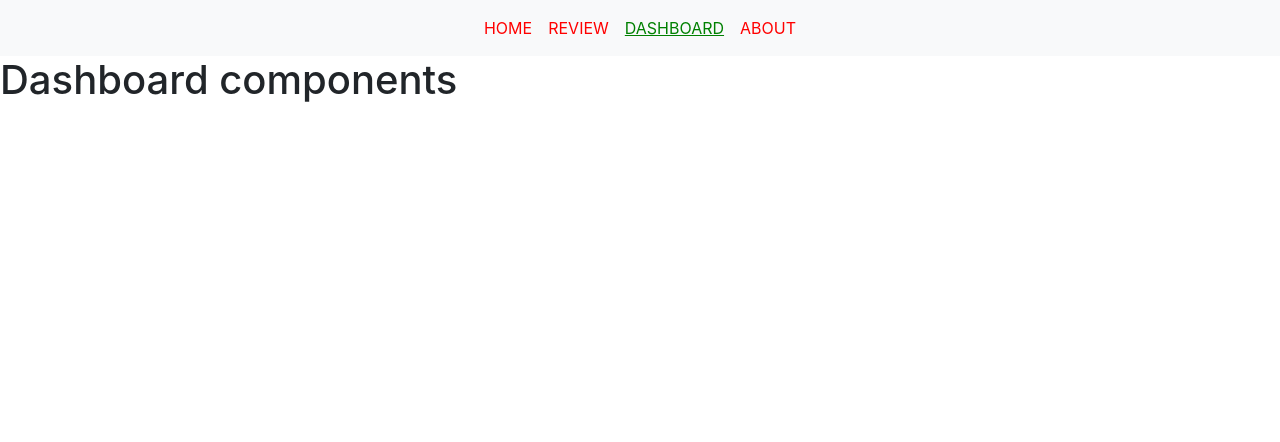
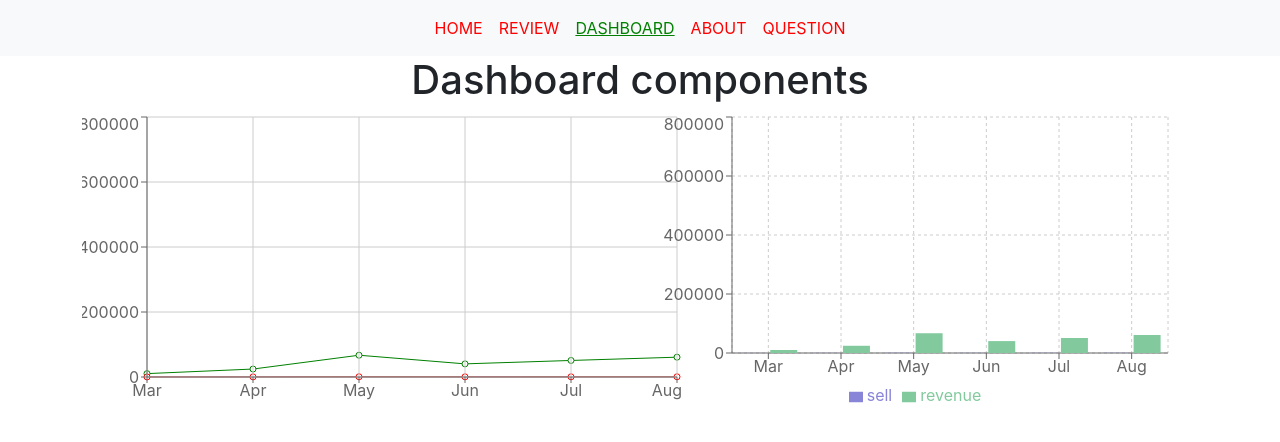
Before and after one commit to rashidul191/product-analysis-website, a React (Create React App) app: page /dashboard in a window 1280 px wide. Shown: the top 442 px of the page. Built offline with nearby package versions, Linux system fonts and the light colour scheme.

Commit message:
add rechart on dashboard

```diff
--- a/package.json
+++ b/package.json
@@ -10,6 +10,7 @@
     "react-dom": "^18.1.0",
     "react-router-dom": "^6.3.0",
     "react-scripts": "5.0.1",
+    "recharts": "^2.1.10",
     "web-vitals": "^2.1.4"
   },
   "scripts": {
--- /dev/null
+++ b/public/data.json
@@ -0,0 +1,38 @@
+[
+    {
+        "month": "Mar",
+        "investment": 100000,
+        "sell": 241,
+        "revenue": 10401
+    },
+    {
+        "month": "Apr",
+        "investment": 200000,
+        "sell": 423,
+        "revenue": 24500
+    },
+    {
+        "month": "May",
+        "investment": 500000,
+        "sell": 726,
+        "revenue": 67010
+    },
+    {
+        "month": "Jun",
+        "investment": 500000,
+        "sell": 529,
+        "revenue": 40405
+    },
+    {
+        "month": "Jul",
+        "investment": 600000,
+        "sell": 601,
+        "revenue": 50900
+    },
+    {
+        "month": "Aug",
+        "investment": 700000,
+        "sell": 670,
+        "revenue": 61000
+    }
+]
--- a/src/App.js
+++ b/src/App.js
@@ -5,6 +5,7 @@ import Dashboard from "./components/Dashboard/Dashboard";
 import Header from "./components/Header/Header";
 import Home from "./components/Home/Home";
 import NotFound from "./components/NotFound/NotFound";
+import Question from "./components/Question/Question";
 import Review from "./components/Review/Review";
 
 function App() {
@@ -18,6 +19,7 @@ function App() {
         <Route path="/review" element={<Review />}></Route>
         <Route path="/dashboard" element={<Dashboard />}></Route>
         <Route path="/about" element={<About />}></Route>
+        <Route path="/question" element={<Question />}></Route>
 
 
 
--- a/src/components/CustomerReview/CustomerReview.js
+++ b/src/components/CustomerReview/CustomerReview.js
@@ -1,22 +1,23 @@
-import React from 'react';
-import { Link } from 'react-router-dom';
-import useReview from '../../hook/useReview';
-import ReviewDetails from '../ReviewDetails/ReviewDetails';
+import React from "react";
+import { Link } from "react-router-dom";
+import useReview from "../../hook/useReview";
+import ReviewDetails from "../ReviewDetails/ReviewDetails";
 
 const CustomerReview = () => {
   const [reviews, setReviews] = useReview();
   return (
     <div>
       <h1 className="text-center">Customer Review</h1>
-      <div className="row row-cols-1 row-cols-md-3 g-4 mt-5">{
-          reviews.map((review) => <ReviewDetails key = {review.id} review={review}></ReviewDetails>)
-      }</div>
-      <div className="text-center my-4">
+      <div className="row row-cols-1 row-cols-md-3 g-4 mt-3 text-center">
+        {reviews.map((review) => (
+          <ReviewDetails key={review.id} review={review}></ReviewDetails>
+        ))}
+      </div>
+      <div className="text-center">
         <button className="btn btn-warning">
           <Link to="/review">See all Review</Link>
         </button>
       </div>
-
     </div>
   );
 };
--- a/src/components/Dashboard/Dashboard.js
+++ b/src/components/Dashboard/Dashboard.js
@@ -1,11 +1,70 @@
-import React from 'react';
+import React, { useEffect, useState } from "react";
+import {
+    Bar,
+    BarChart,
+  CartesianGrid,
+  Legend,
+  Line,
+  LineChart,
+  ResponsiveContainer,
+  Tooltip,
+  XAxis,
+  YAxis,
+} from "recharts";
 
 const Dashboard = () => {
-    return (
-        <div>
-            <h1>Dashboard components</h1>
+  const [data, setData] = useState([]);
+
+  useEffect(() => {
+    const url = `data.json`;
+    fetch(url)
+      .then((res) => res.json())
+      .then((data) => setData(data));
+  }, []);
+
+  return (
+    <div className="container">
+      <h1 className="text-center">Dashboard components</h1>
+      <div className="row row-cols-1 row-cols-md-2">
+        <div className="col">
+          <LineChart width={600} height={300} data={data}>
+            <Line dataKey={"revenue"} stroke={"green"}></Line>
+            <Line dataKey={"sell"} stroke={"red"} />
+            <CartesianGrid stroke="#ccc" />
+            <XAxis dataKey={"month"} />
+            <YAxis dataKey={"investment"} />
+            <Tooltip></Tooltip>
+          </LineChart>
         </div>
-    );
+
+        <div className="col">
+        <ResponsiveContainer width="100%" height="100%">
+        <BarChart
+          width={500}
+          height={300}
+          data={data}
+          margin={{
+            top: 5,
+            right: 30,
+            left: 20,
+            bottom: 5,
+          }}
+        >
+          <CartesianGrid strokeDasharray="3 3" />
+          <XAxis dataKey={"month"} />
+          <YAxis dataKey={"investment"}/>
+          <Tooltip />
+          <Legend />
+          <Bar dataKey={"sell"} fill="#8884d8" />
+          <Bar dataKey={"revenue"} fill="#82ca9d" />
+        </BarChart>
+      </ResponsiveContainer>
+        </div>
+        <div className="col"></div>
+        <div className="col"></div>
+      </div>
+    </div>
+  );
 };
 
 export default Dashboard;
--- a/src/components/Header/Header.js
+++ b/src/components/Header/Header.js
@@ -34,9 +34,17 @@ const Header = () => {
                   DASHBOARD
                 </CustomLink>
               </li>
+
+
+
               <li class="nav-item">
                 <CustomLink class="nav-link" to="/about">
                   ABOUT
+                </CustomLink>
+              </li>
+              <li class="nav-item">
+                <CustomLink class="nav-link" to="/question">
+                    QUESTION
                 </CustomLink>
               </li>
             </ul>
--- /dev/null
+++ b/src/components/Question/Question.js
@@ -0,0 +1,11 @@
+import React from 'react';
+
+const Question = () => {
+    return (
+        <div className='App'>
+            <h1>Here Question</h1>
+        </div>
+    );
+};
+
+export default Question;
```
Also changed, not shown: 1 other file (tests, documents, lock files or other folders). Lines whose indentation alone changed are shown as unchanged.
